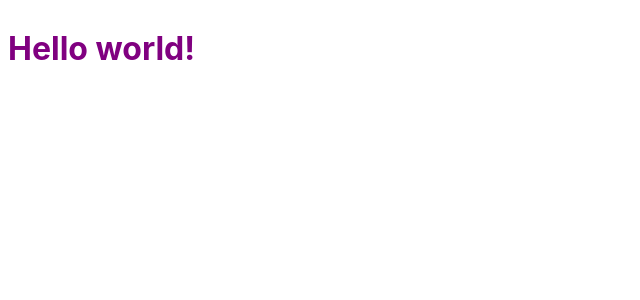
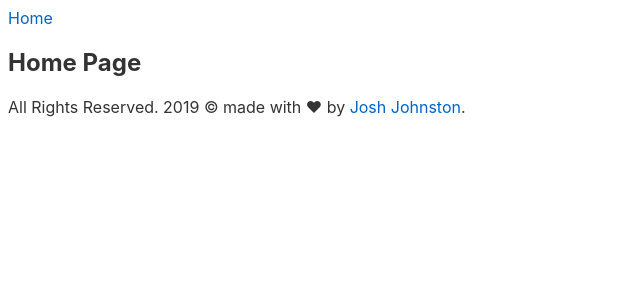
Before and after one commit to Neoplatonist/pixr, a Svelte app in the folder frontend/: page / in a window 1280 px wide. Shown: the top 300 px of the page, without its empty margins (0-640 px from the left). Built offline with nearby package versions, Linux system fonts and the light colour scheme.

Commit message:
added svelte-routing and .gitignore

```diff
--- a/frontend/package.json
+++ b/frontend/package.json
@@ -17,6 +17,9 @@
     "autobuild": "rollup -c -w",
     "dev": "run-p start:dev autobuild",
     "start": "sirv public",
-    "start:dev": "sirv public --dev"
+    "start:dev": "sirv public --dev -s"
+  },
+  "dependencies": {
+    "svelte-routing": "^1.2.0"
   }
 }
--- a/frontend/src/App.svelte
+++ b/frontend/src/App.svelte
@@ -1,11 +1,22 @@
 <script>
-	export let name;
+  import { Router, links, Route } from 'svelte-routing'
+  import Home from './routes/Home.svelte'
+
+  export let url = ""
 </script>
 
-<style>
-	h1 {
-		color: purple;
-	}
-</style>
+<style></style>
 
-<h1>Hello {name}!</h1>
+<Router url='{url}'>
+  <header use:links>
+    <a href="/">Home</a>
+  </header>
+
+  <main>
+    <Route path="/" component={Home} />
+  </main>
+
+  <footer>
+    <p>All Rights Reserved. 2019 &copy; made with &hearts; by <a href="https://joshfjohnston.com">Josh Johnston</a>.</p>
+  </footer>
+</Router>
--- a/frontend/src/main.js
+++ b/frontend/src/main.js
@@ -3,7 +3,7 @@ import App from './App.svelte';
 const app = new App({
 	target: document.body,
 	props: {
-		name: 'world'
+		// name: 'world'
 	}
 });
 
--- /dev/null
+++ b/frontend/src/routes/Home.svelte
@@ -0,0 +1,9 @@
+<script>
+  // your script goes here
+</script>
+
+<style>
+  /* your styles go here */
+</style>
+
+<h2>Home Page</h2>
```
Also changed, not shown: 2 other files (tests, documents, lock files or other folders).
